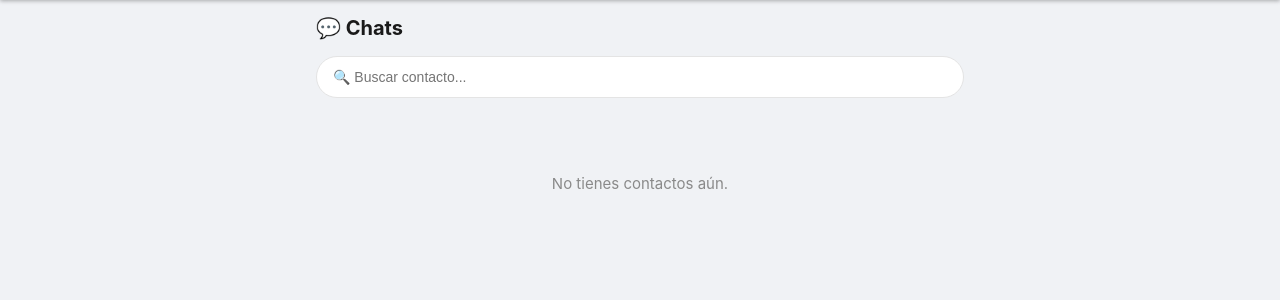
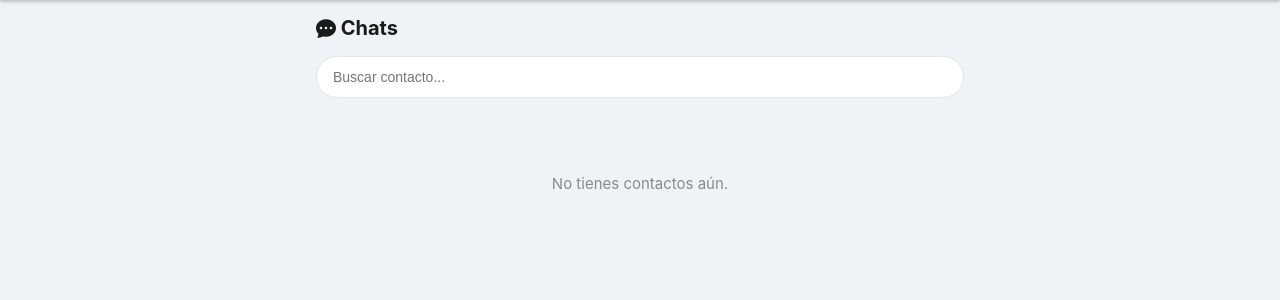
Before and after one commit to gimii565/MiObra, a Flask app: template templates/chats.html in a window 1280 px wide. Shown: the part 56-356 px from the top of the page. Run offline with Flask 3, Linux system fonts and the light colour scheme; the template is opened without the code that fills it, so the values that code supplies are empty.

Commit message:
Corregir emojis restantes en chats.html

```diff
--- a/templates/chats.html
+++ b/templates/chats.html
@@ -3,12 +3,12 @@
 {% block contenido %}
 
 <div class="encabezado">
-    <h1>💬 Chats</h1>
+    <h1><i class="bi bi-chat-dots-fill"></i> Chats</h1>
 </div>
 
 <!-- Buscador -->
 <div style="margin-bottom:16px;">
-    <input type="text" id="buscador-chat" placeholder="🔍 Buscar contacto..."
+    <input type="text" id="buscador-chat" placeholder="Buscar contacto..."
            oninput="filtrarChats(this.value)"
            style="width:100%;padding:12px 16px;border:1px solid var(--border);
                   border-radius:24px;font-size:14px;background:var(--surface);
```
